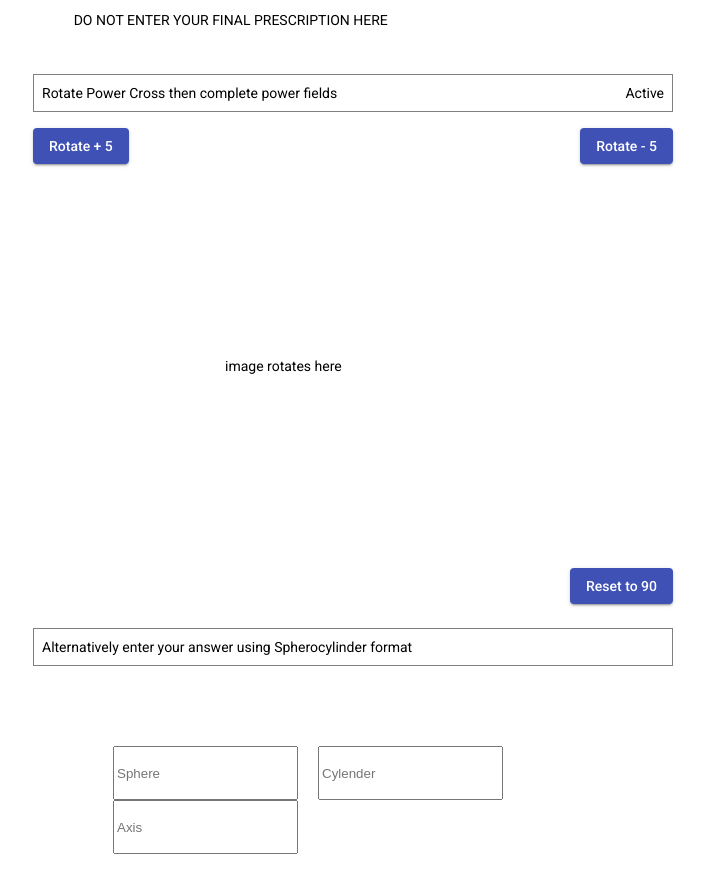
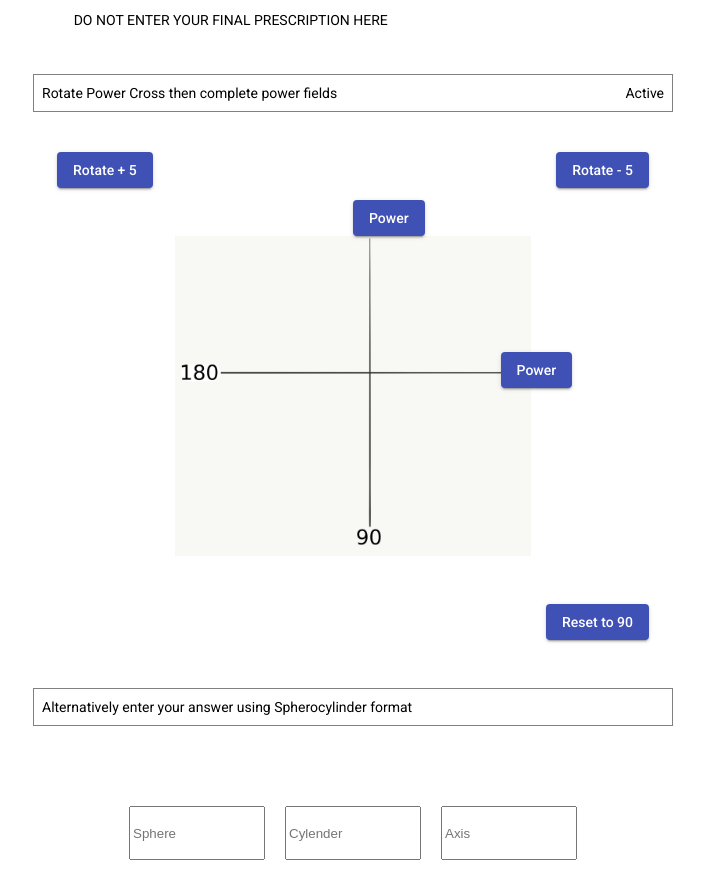
Before and after one commit to tanishqsol/refraction, an Angular app: page /refraction/stationPage/station1/answer1 in a window 1280 px wide. Shown: the part 220-1100 px from the top of the page, without its empty margins (287-992 px from the left). Built offline with nearby package versions, Linux system fonts and the light colour scheme.

Commit message:
added image for rotation and power buttons

```diff
--- a/src/app/station-page/input-selection/input-selection.component.css
+++ b/src/app/station-page/input-selection/input-selection.component.css
@@ -13,7 +13,7 @@ border:1px solid black;
 .decimalClass{
 height:4vh;
 margin-bottom:2vh;
-width:2vw;
+width:3vw;
 border:1px solid black;
 }
 .powerSelection{
@@ -25,7 +25,7 @@ border:1px solid black;
     flex-direction: column;
 }
 .closeButton{
-position: absolute;
+/* position: absolute;
 bottom: 0;
-right:0;
+right:0; */
 }
--- a/src/app/station-page/input-selection/input-selection.component.html
+++ b/src/app/station-page/input-selection/input-selection.component.html
@@ -16,13 +16,9 @@
              fxLayout="column">
             {{number}}
         </div>
-        <button class="closeButton"
-                mat-raised-button
-                color="warn"
-                [mat-dialog-close]="true">Close</button>
+
     </div>
     <div fxLayout="column">
-
         <div class="decimalClass"
              *ngFor="let deci of decimalFloat"
              fxLayoutAlign="center center"
@@ -30,7 +26,10 @@
             {{deci}}
         </div>
         <div>
-
+            <button class="closeButton"
+                    mat-raised-button
+                    color="warn"
+                    [mat-dialog-close]="true">Close</button>
         </div>
 
     </div>
--- a/src/app/station-page/station1/answer1-page/answer1-page.component.css
+++ b/src/app/station-page/station1/answer1-page/answer1-page.component.css
@@ -13,6 +13,10 @@ mat-toolbar{
 .ques1Box{
     border: 1px solid gray;
     width: 100%;
+}
+.question1RotateBox{
+position:relative;
+margin:3vh;
 }
 .question1MainBox{
     /* width: 50%; */
@@ -31,7 +35,19 @@ mat-toolbar{
     float:right;
 }
 .rotateImage{
-    margin: 30%;
+    /* margin: 30%; */
+    /* margin: auto; */
+    height:40vh;
+}
+.powerTopButton{
+    position: absolute;
+    top: 6vh;
+    left: 50%;
+}
+.powerRightButton{
+    position: absolute;
+    top: 25vh;
+    right:6vw;
 }
 .question1Alternative{
     width: 50%;
@@ -45,9 +61,12 @@ mat-toolbar{
 }
 .cylenderInput,.sphereInput,.axisInput{
     height: 6vh;
+    width: 10vw;
 }
 .alterntiveInputs{
     margin:10vh;
+    flex-wrap: nowrap;
+    width:100%;
 }
 .active-cls{
     border: 1px solid gray;
--- a/src/app/station-page/station1/answer1-page/answer1-page.component.html
+++ b/src/app/station-page/station1/answer1-page/answer1-page.component.html
@@ -31,7 +31,7 @@
             </span>
         </div>
         <div class="question1RotateBox"
-             fxLayout="column">
+             fxLayout="column" fxLayoutGap="6vh">
             <div class="rotateButtons"
                  fxLayoutAlign="space-between">
                 <button mat-raised-button
@@ -39,7 +39,13 @@
                 <button mat-raised-button
                         color="primary">Rotate - 5</button>
             </div>
-            <div class="rotateImage">image rotates here</div>
+            <div class="rotateImageDiv" fxLayoutAlign="center center">
+                <button mat-raised-button
+                        color="primary" class="powerTopButton">Power</button>
+                <img src="../../../../assets/images/cartPlane.png" class="rotateImage">
+                <button mat-raised-button
+                        color="primary" class="powerRightButton">Power</button>
+            </div>
             <div>
                 <button class="resetButton"
                         mat-raised-button
@@ -57,7 +63,7 @@
 
         </div>
         <div class="alterntiveInputs"
-             fxLayoutGap="20px">
+             fxLayoutGap="20px" fxLayoutAlign="center center">
             <input placeholder="Sphere"
                    class="sphereInput"
                    (click)="openDialog()">
--- a/src/app/station-page/station1/station1.component.css
+++ b/src/app/station-page/station1/station1.component.css
@@ -86,7 +86,7 @@ height: 10vh;
     align-items: center;
     border: 1px solid black;
     margin-top:1vh;
-    padding: 0px 1vw;
+    /* padding: 1vh; */
 
 
 }
@@ -98,7 +98,7 @@ height: 10vh;
     position: relative;
 }
 .question1Words, .question2Words, .question3Words{
-    width: 50%;
+    width: 60%;
     display: flex;
     align-items: center;
 }
@@ -111,7 +111,7 @@ height: 10vh;
     height: 15vh;
     right:0;
     float:right;
-    margin: 5vh 6vw;
+    margin: 3vh 0vw;
 
 }
 .marks1text,.marks2text,.marks3text{
--- a/src/app/station-page/station1/station1.component.html
+++ b/src/app/station-page/station1/station1.component.html
@@ -62,7 +62,7 @@
     <div class="question2"
          (click)="goToAnswer2Page()">
         <div class="ques2Box">
-            <p class=question2text>Question 1</p>
+            <p class=question2text>Question 2</p>
             <p class=marks2text>1 mark</p>
         </div>
         <div class="questionTwoText">
@@ -78,8 +78,8 @@
     </div>
     <div class="question3"
          (click)="goToAnswer3Page()">
-        <div class="ques3Box">
-            <p class=question1text>Question 1</p>
+        <div class="ques3Box" fxLayoutAlign="space-between center">
+            <p class=question1text>Question 3</p>
             <p class=marks3text>2 marks</p>
         </div>
         <div class="questionThreeText">
```
Also changed, not shown: src/assets/images/cartPlane.png (added).
